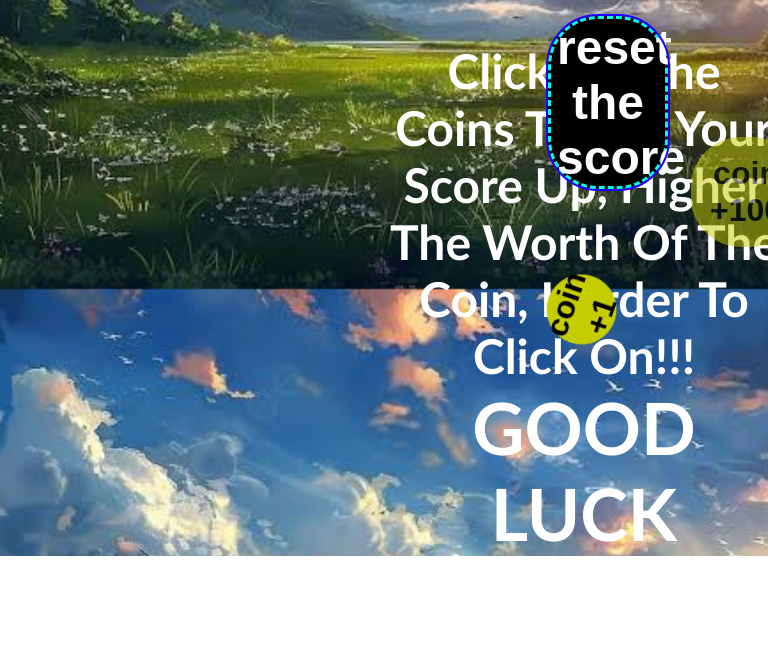
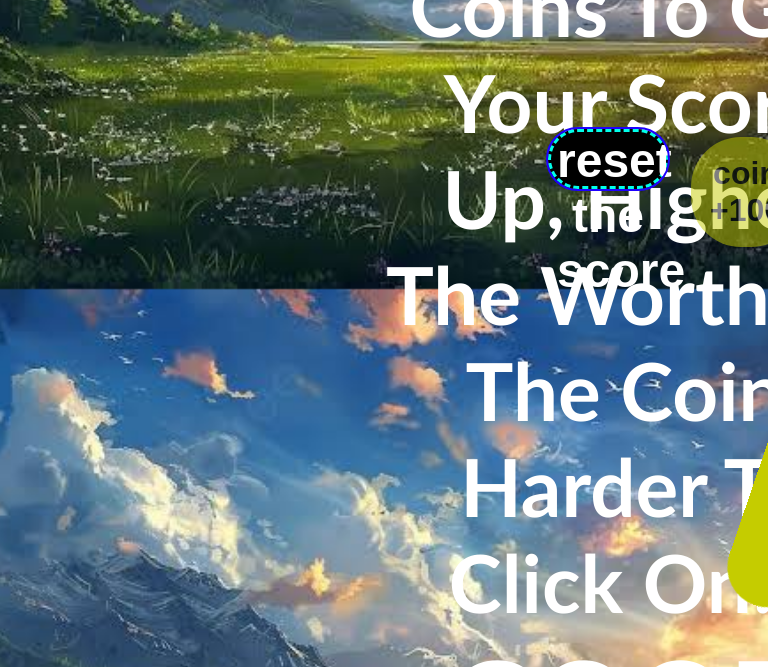
Before and after one commit to noureddineramli20-commits/game-wile-being-bored, a website: page index.html in a window 768 px wide. Shown: the part 511-1178 px from the top of the page. Before the commit the page ends 1067 px from the top, so only its background shows below. Drawn offline with Linux system fonts and the light colour scheme.

Commit message:
Increase font size and dimensions in styles.css

```diff
--- a/styles.css
+++ b/styles.css
@@ -369,14 +369,15 @@ button {
     left: 50%;
     top: 20vh;
     margin-top: 20%;
-    font-size: 3em;
+    font-size: 5em;
     position: relative;
   }
   #box2 {
     left: 50%;
     top: 30vh;
     text-align: center;
-    font-size: 3em;
+    font-size: 5em;
+    width: 500px;
     position: relative;
   }
   #reset {
@@ -384,7 +385,6 @@ button {
     bottom: 70px;
     right: 70px;
     font-size: 3em;
-    height: auto;
     top: auto;
     left: auto;
   }
@@ -396,8 +396,8 @@ button {
     position: absolute;
     left: 50%;
     top: 83vh;
-    width: 70px;
-    height: 70px;
+    width: 80%;
+    height: 80px;
     font-size: 2em;
     animation-name: coin1-stack;
   }
```
